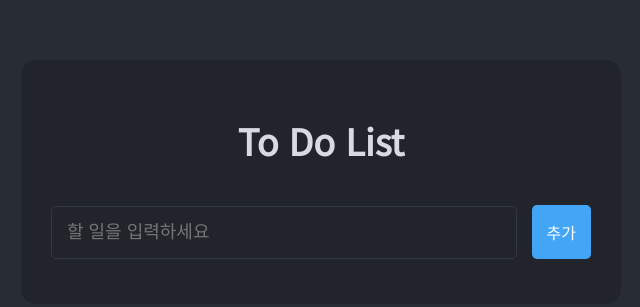
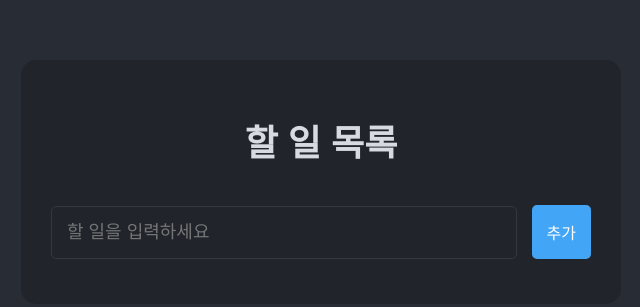
Before and after one commit to Stilllee/onebite-js, a plain HTML site: page index.html in a window 1280 px wide. Shown: the whole page, without its empty margins (319-959 px from the left). Drawn offline with Linux system fonts and the light colour scheme.

Commit message:
💄 영문제목을 한글로 변경

```diff
--- a/index.html
+++ b/index.html
@@ -15,7 +15,7 @@
   </head>
   <body>
     <main>
-      <h1>To Do List</h1>
+      <h1>할 일 목록</h1>
       <div class="todo-input-form">
         <input
           type="text"
```
